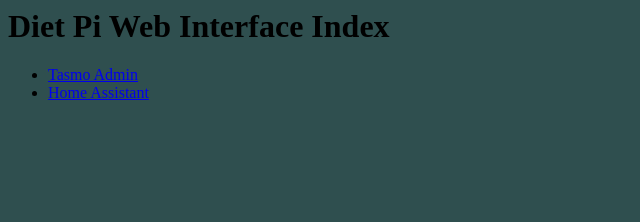
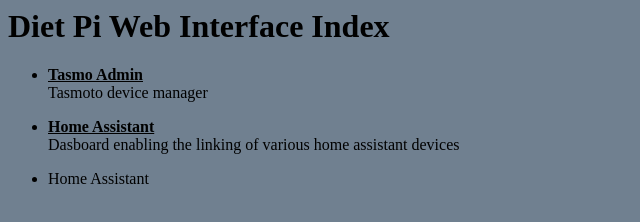
Before and after one commit to Aidan-Chey/automation-scripts, a plain HTML site: page index.html in a window 1280 px wide. Shown: the whole page, without its empty margins (0-640 px from the left). Drawn offline with Linux system fonts and the light colour scheme.

Commit message:
feat: adds more styling & descriptions to links

```diff
--- a/index.html
+++ b/index.html
@@ -4,7 +4,18 @@
         <title>Diet Pi Index</title>
         <style>
             body {
-                background-color: darkslategray;
+                background-color: slategray;
+            }
+            li {
+                margin-top: 1em;;
+            }
+            a {
+                display: block;
+                text-decoration: none;
+                color: inherit;
+            }
+            a > b {
+                text-decoration: underline;
             }
         </style>
     </head>
@@ -12,7 +23,18 @@
         <h1>Diet Pi Web Interface Index</h1>
         <ul>
             <li>
-                <a href="http://192.168.5.189/tasmoadmin">Tasmo Admin</a>
+                <a href="http://192.168.5.189/tasmoadmin">
+                    <b>Tasmo Admin</b>
+                    <br>
+                    <span>Tasmoto device manager</span>
+                </a>
+            </li>
+            <li>
+                <a href="http://192.168.5.189:8123">
+                    <b>Home Assistant</b>
+                    <br>
+                    <span>Dasboard enabling the linking of various home assistant devices</span>
+                </a>
             </li>
             <li>
                 <a href="http://192.168.5.189:8123">Home Assistant</a>
```
